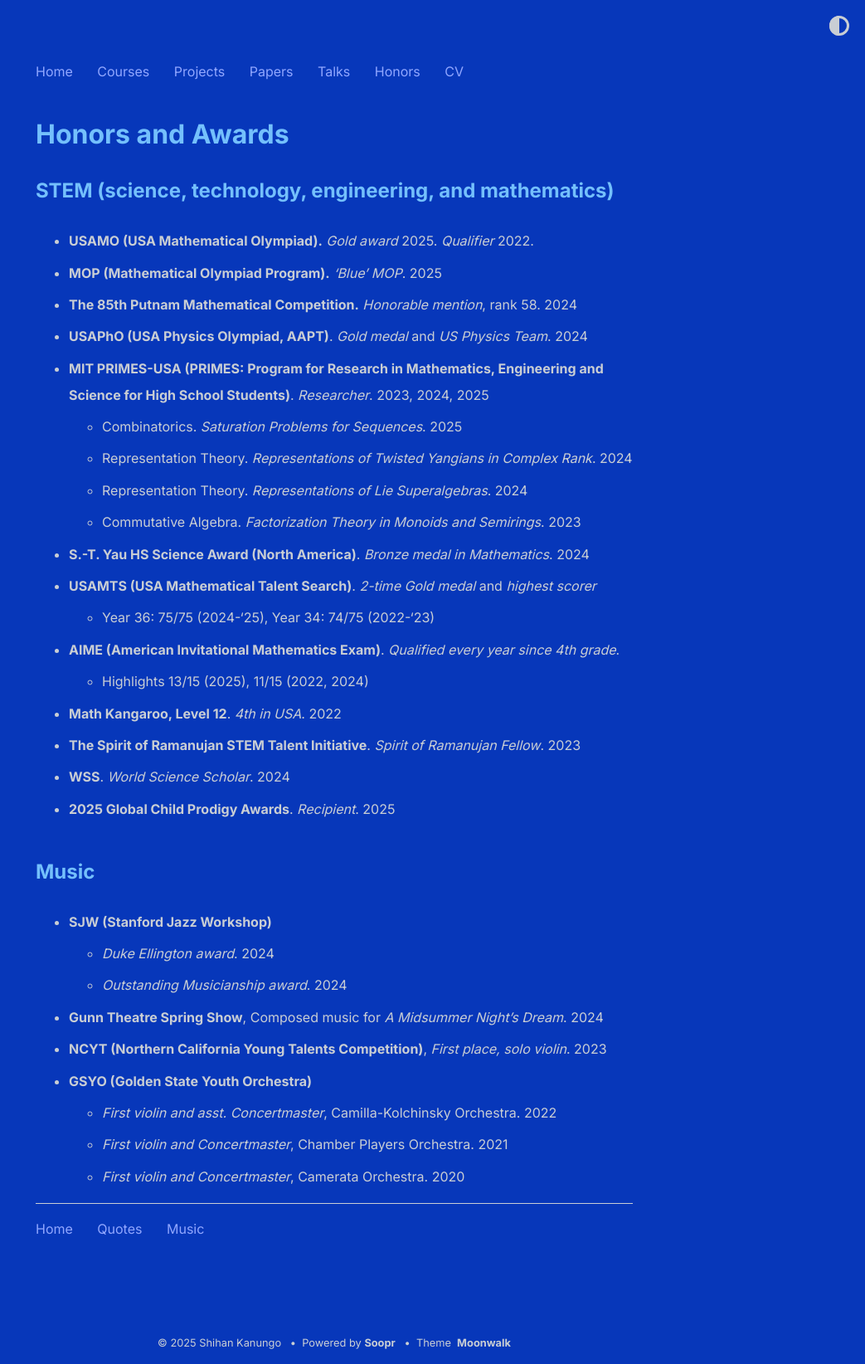
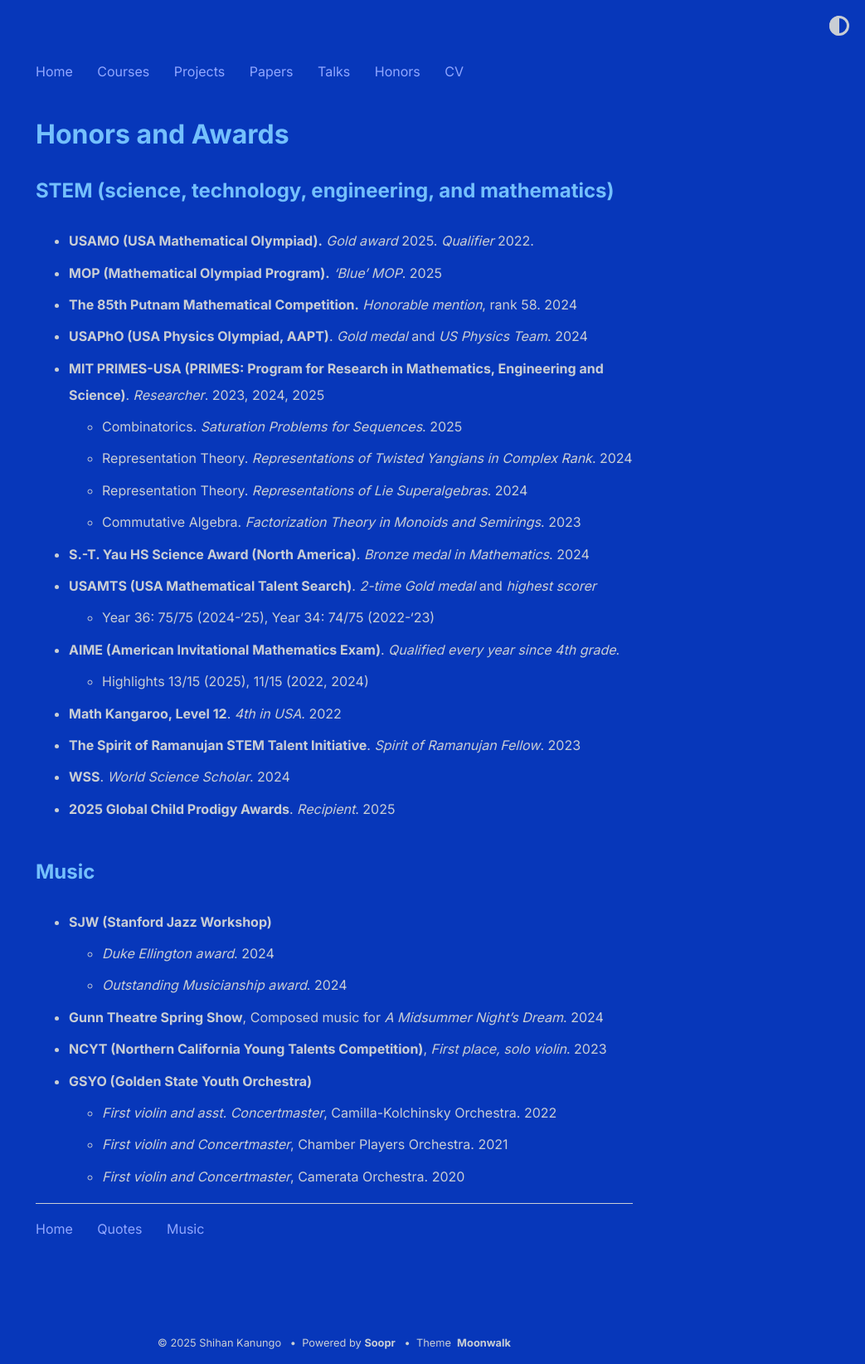
Before and after one commit to shihankanungo/shihankanungo.github.io, a Jekyll site: the page built from honors.md, in a window 1280 px wide. Shown: the whole page at 83% size, without its empty margins (237-1280 px from the left). Built offline with Jekyll 4.4.1, drawn with Linux system fonts in a browser that asks for light colours.

Commit message:
Update honors.md

```diff
--- a/honors.md
+++ b/honors.md
@@ -9,7 +9,7 @@ title: Honors and Awards
 - **MOP (Mathematical Olympiad Program).** *'Blue' MOP*. 2025
 - **The 85th Putnam Mathematical Competition.** *Honorable mention*, rank 58. 2024
 - **USAPhO (USA Physics Olympiad, AAPT)**. *Gold medal* and *US Physics Team*. 2024
-- **MIT PRIMES-USA (PRIMES: Program for Research in Mathematics, Engineering and Science for High School Students)**. *Researcher*. 2023, 2024, 2025
+- **MIT PRIMES-USA (PRIMES: Program for Research in Mathematics, Engineering and Science)**. *Researcher*. 2023, 2024, 2025
   - Combinatorics. *Saturation Problems for Sequences*. 2025
   - Representation Theory. *Representations of Twisted Yangians in Complex Rank*. 2024
   - Representation Theory. *Representations of Lie Superalgebras*. 2024
```
